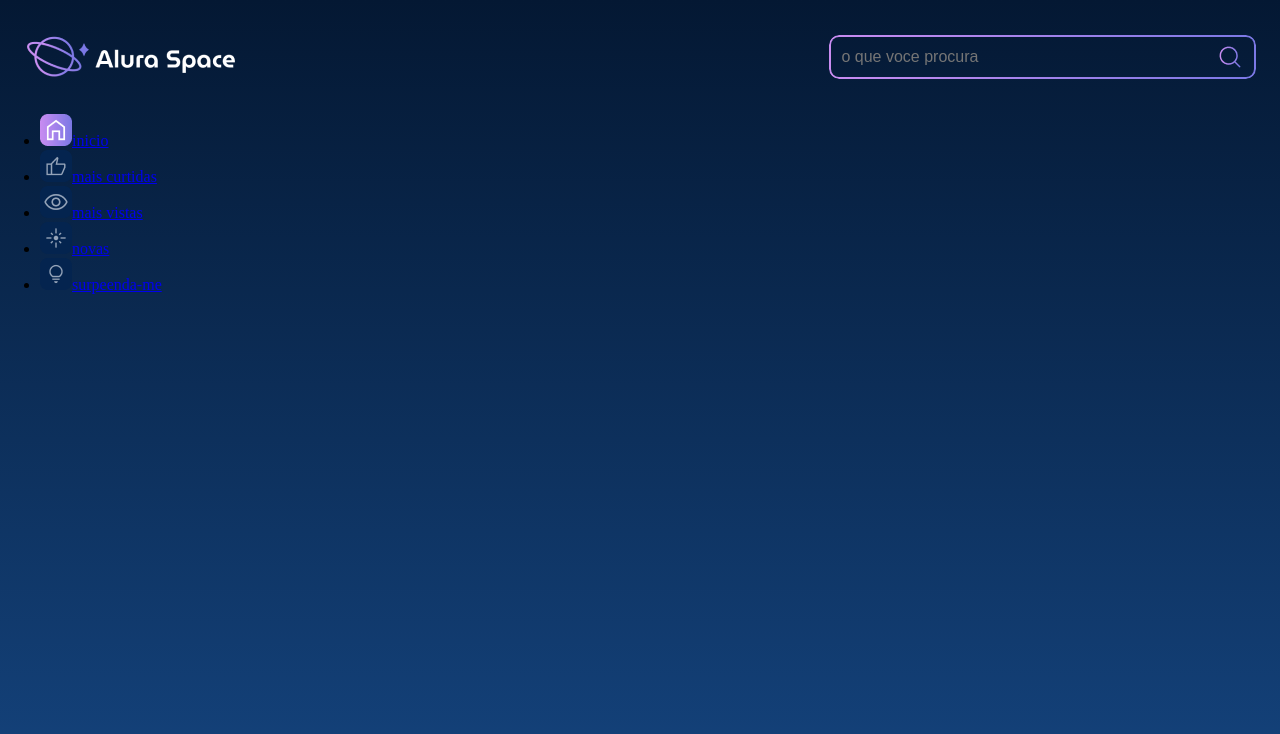
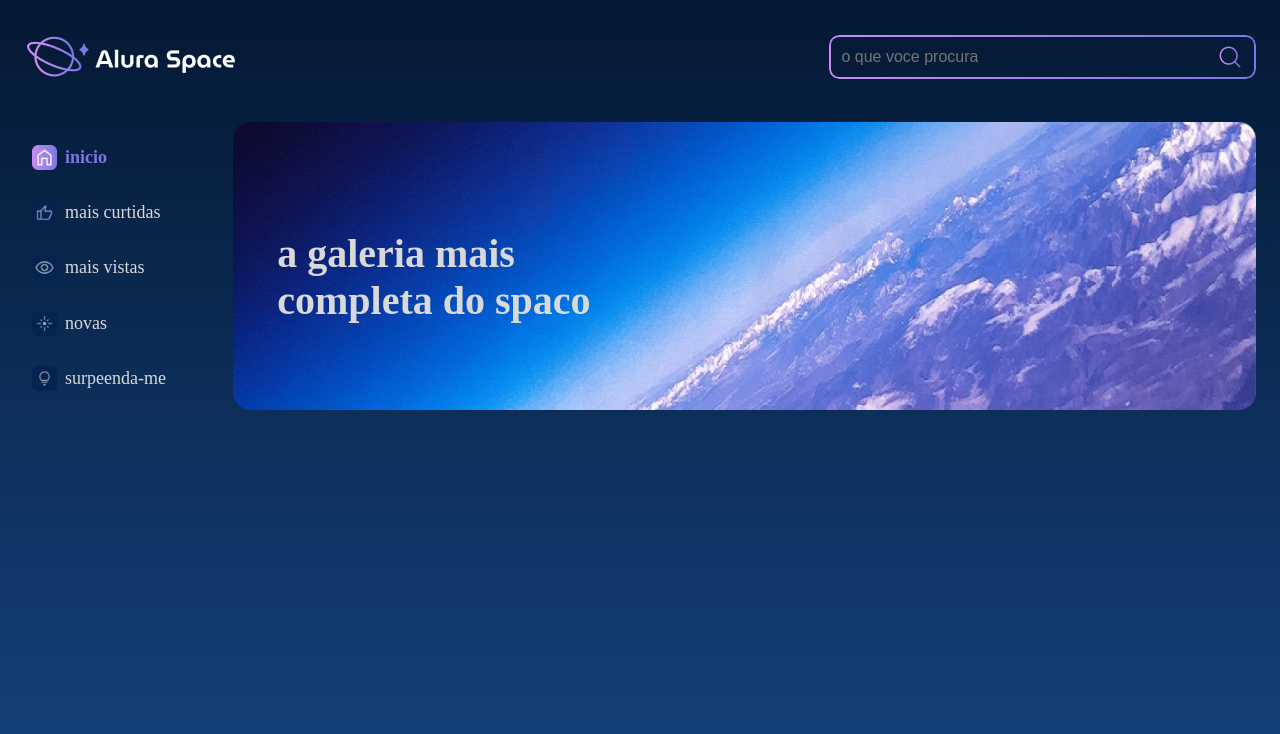
Before and after one commit to MichaelMoranis/galery-picture, a React (Create React App) app: page / in a window 1280 px wide. Shown: the top 734 px of the page. Built offline with nearby package versions, Linux system fonts and the light colour scheme.

Commit message:
criando o banner do projeto

```diff
--- /dev/null
+++ b/src/Menu/Menu.module.scss
@@ -0,0 +1,41 @@
+.menu {
+    width: 18%;
+
+    &__lista {
+      padding-left: 0.5rem;
+      margin: 0;
+      height: 276px;
+      list-style: none;
+      display: flex;
+      flex-direction: column;
+      justify-content: space-around;
+    }
+
+    &__item {
+      display: flex;
+      justify-content: flex-start;
+      align-items: center;
+
+      &:first-child {
+        a {
+          font-weight: 700;
+          color: #7b78e5;
+          font-family: "GandhiSansRegular";
+        }
+      }
+    }
+
+    img {
+      margin-right: 0.5rem;
+      width: 25px;
+      height: 25px;
+      cursor: pointer;
+    }
+
+    a {
+      text-decoration: none;
+      font-size: 1.125rem;
+      color: #d9d9d9;
+      font-family: "GandhiSansRegular"
+    }
+  }
--- a/src/Menu/index.jsx
+++ b/src/Menu/index.jsx
@@ -4,30 +4,33 @@ import maisCurtidas from "../assets/icones/mais-curtidas-inativo.png"
 import maisVistas from "../assets/icones/mais-vistas-inativo.png"
 import SurpreendaMe from "../assets/icones/surpreenda-me-inativo.png"
 import novas from "../assets/icones/novas-inativo.png"
+import styles from "./Menu.module.scss"
 
 export default function Menu() {
   return (
-    <ul>
-        <li>
+    <nav className={styles.menu}>
+      <ul className={styles.menu__lista}>
+        <li className={styles.menu__item}>
             <img src={home} alt="" />
             <a href="/">inicio</a>
         </li>
-        <li>
+        <li className={styles.menu__item}>
             <img src={maisCurtidas} alt="" />
             <a href="/">mais curtidas</a>
         </li>
-        <li>
+        <li className={styles.menu__item}>
             <img src={maisVistas} alt="" />
             <a href="/">mais vistas</a>
         </li>
-        <li>
+        <li className={styles.menu__item}>
             <img src={novas} alt="" />
             <a href="/">novas</a>
         </li>
-        <li>
+        <li className={styles.menu__item}>
             <img src={SurpreendaMe} alt="" />
             <a href="/">surpeenda-me</a>
         </li>
-    </ul>
+      </ul>
+    </nav>
   )
 }
--- /dev/null
+++ b/src/paginas/PaginaInicial/PaginaInicial.module.scss
@@ -0,0 +1,31 @@
+main {
+    margin: 0 24px;
+  }
+
+  .principal {
+    display: flex;
+    align-items: center;
+    justify-content: space-between;
+    margin-top: 2rem;
+
+    &__imagem {
+      width: 88%;
+      img {
+        width: 100%;
+        height: 288px;
+      }
+
+      position: relative;
+
+      h1 {
+        position: absolute;
+        z-index: 1;
+        color: #d9d9d9;
+        font-size: 2.5rem;
+        width: 401px;
+        height: 144px;
+        top: 75px;
+        left: 44px;
+      }
+    }
+  }
--- a/src/paginas/PaginaInicial/index.jsx
+++ b/src/paginas/PaginaInicial/index.jsx
@@ -1,11 +1,21 @@
-import Cabecalho from "../../componentes/Cabecalho";
-import Menu from "../../Menu";
+import banner from "./banner.png"
+import Cabecalho from "../../componentes/Cabecalho"
+import Menu from "../../Menu"
+import styles from "./PaginaInicial.module.scss"
 
 export default function PaginaInicial() {
     return (
         <>
           <Cabecalho />
-          <Menu />
+          <main>
+             <section className={styles.principal}>
+                <Menu />
+                <div className={styles.principal__imagem}>
+                   <h1>a galeria mais completa do spaco</h1>
+                   <img src={banner} alt="a imagem da terra vista do espaco" />
+                </div>
+             </section>
+          </main>
         </>
         )
 }
```
Also changed, not shown: src/paginas/PaginaInicial/banner.png (added).
